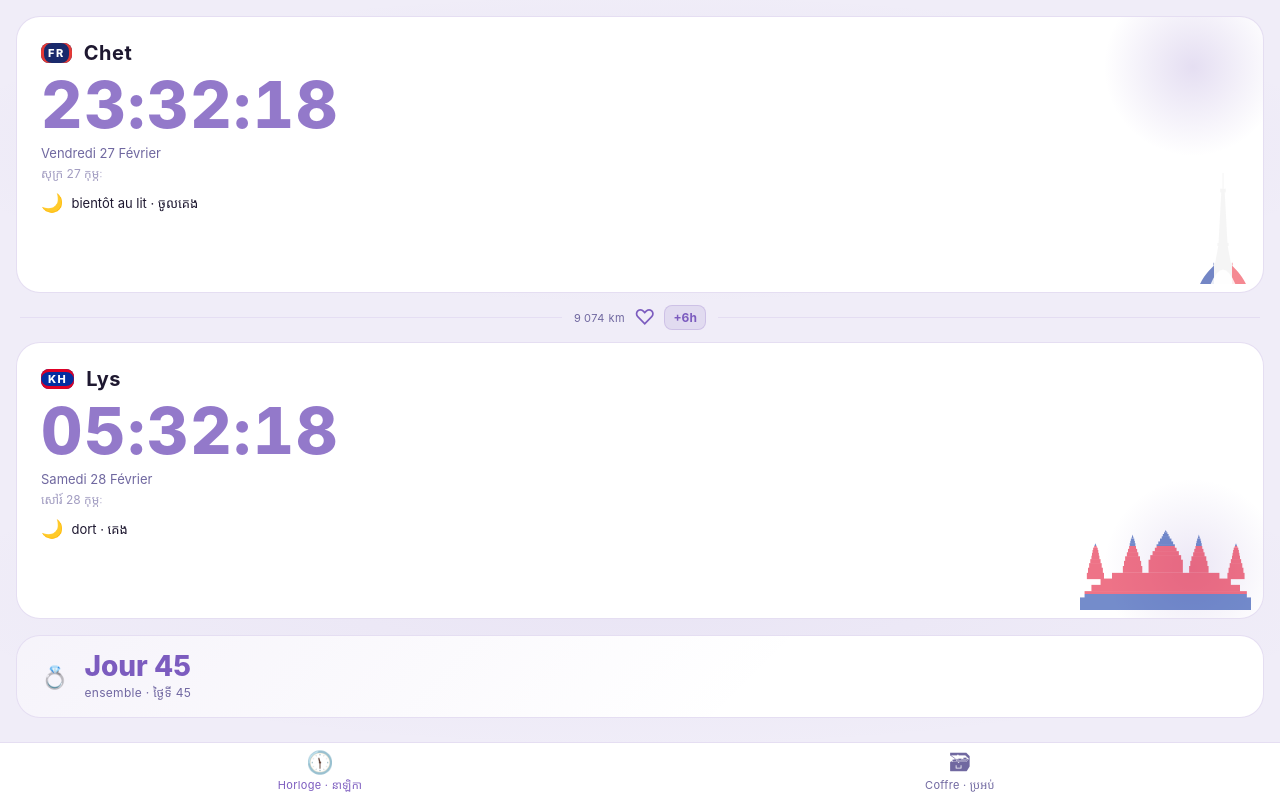
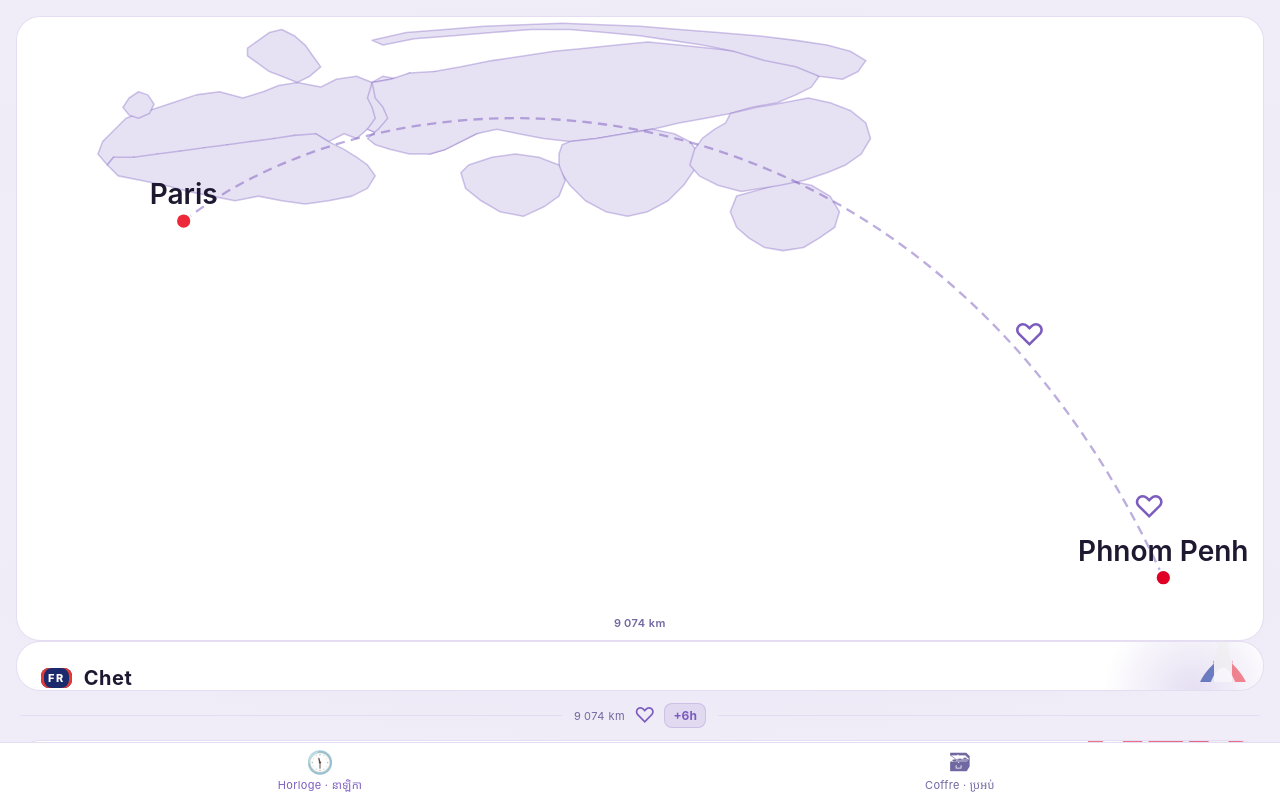
Before and after one commit to chetana/9074km, a SvelteKit app: page /horloge in a window 1280 px wide. Built offline with nearby package versions, Linux system fonts and the light colour scheme.

Commit message:
feat: mini-carte monde animée Paris↔Phnom Penh dans l'horloge

```diff
--- a/src/routes/horloge/+page.svelte
+++ b/src/routes/horloge/+page.svelte
@@ -40,6 +40,109 @@
 </svelte:head>
 
 <div class="page">
+
+	<!-- Mini-carte du monde — Paris ↔ Phnom Penh -->
+	<!-- viewBox 0 0 800 400 — lon -15→115, lat 70→5 -->
+	<!-- Paris : lon 2.35 lat 48.85 → x≈107 y≈131 -->
+	<!-- Phnom Penh : lon 104.9 lat 11.57 → x≈736 y≈360 -->
+	<div class="map-card">
+		<svg class="world-map" viewBox="0 0 800 400" xmlns="http://www.w3.org/2000/svg" aria-hidden="true">
+			<defs>
+				<!-- Chemin invisible pour l'animation du cœur (aller-retour Paris→PP) -->
+				<!-- La courbe monte (arc grand cercle simulé) -->
+				<path id="flight-path" d="M 107,131 C 250,20 580,20 736,360" fill="none"/>
+			</defs>
+
+			<!-- ── Continents simplifiés ── -->
+			<!-- Europe -->
+			<polygon class="land" points="
+				85,60  100,55  115,50  130,48  145,52  158,48  168,44  180,42
+				195,45  205,40  218,38  228,42  235,38  245,40  252,36  260,40
+				268,35  275,40  280,38  285,44  278,50  282,56  275,60  270,65
+				260,62  255,68  248,72  240,70  232,75  225,72  218,78  210,75
+				200,80  192,75  185,80  178,76  172,82  165,78  158,84  150,80
+				142,85  135,82  128,88  120,84  112,90  105,86  98,92  90,88
+				82,94  75,90  68,96  62,90  58,95  52,88  55,80  60,75
+				65,70  70,65  78,62  82,58
+			"/>
+			<!-- Scandinavie -->
+			<polygon class="land" points="
+				148,20  155,15  162,10  170,8  178,12  185,18  190,25  195,32
+				188,38  180,42  170,38  162,35  155,30  148,25
+			"/>
+			<!-- Îles britanniques -->
+			<polygon class="land" points="
+				68,58  72,52  78,48  84,50  88,56  85,62  78,65  72,63
+			"/>
+			<!-- Afrique du Nord -->
+			<polygon class="land" points="
+				62,90  75,90  90,88  105,86  120,84  135,82  150,80  165,78
+				178,76  192,75  200,80  210,85  218,90  225,95  230,102
+				225,110  215,115  200,118  185,120  170,118  155,115  140,118
+				125,115  110,112  95,108  80,105  65,102  58,95
+			"/>
+			<!-- Asie de l'Ouest / Moyen-Orient -->
+			<polygon class="land" points="
+				228,42  240,40  252,38  265,40  278,42  290,45  305,48  315,52
+				320,58  315,65  305,70  295,75  285,80  275,85  265,88  255,85
+				248,80  240,78  232,75  225,72  230,65  228,58  225,52
+			"/>
+			<!-- Asie centrale / Russie du Sud -->
+			<polygon class="land" points="
+				228,42  240,40  252,36  268,35  285,32  305,28  325,25  345,22
+				365,20  385,18  405,16  425,18  445,20  462,22  478,25  492,28
+				505,32  515,38  510,45  500,50  488,55  472,58  458,62  442,65
+				425,68  408,72  390,75  372,78  355,80  338,78  322,75  308,72
+				295,75  285,80  275,85  265,88  252,88  240,85  230,82  225,78
+				232,72  238,65  235,58  230,52
+			"/>
+			<!-- Russie / Sibérie -->
+			<polygon class="land" points="
+				228,15  250,10  275,8   300,6   325,5   350,4   375,5   400,6
+				425,8   450,10  475,12  500,15  520,18  535,22  545,28  540,35
+				530,40  515,38  500,32  480,28  460,22  440,18  420,15  400,12
+				378,10  355,8   330,8   305,10  280,12  255,14  235,18  228,15
+			"/>
+			<!-- Asie du Sud / Inde -->
+			<polygon class="land" points="
+				355,80  372,78  390,75  408,72  422,75  432,80  438,88  435,98
+				428,108 418,118 405,125 392,128 378,125 365,118 355,108 348,98
+				348,88  350,82
+			"/>
+			<!-- Asie du Sud-Est / Indochine -->
+			<polygon class="land" points="
+				480,110 495,105 510,108 522,115 528,125 525,135 515,142
+				505,148 492,150 480,148 470,142 462,135 458,125 462,115
+			"/>
+			<!-- Chine / Asie de l'Est -->
+			<polygon class="land" points="
+				458,62  475,58  492,55  508,52  522,55  535,60  545,68  548,78
+				542,88  532,95  520,100 505,105 490,108 478,110 465,112
+				450,108 438,102 432,95  435,85  440,78  448,72  455,68
+			"/>
+			<!-- Péninsule arabique -->
+			<polygon class="land" points="
+				290,95  305,90  320,88  335,90  348,95  352,105 348,115
+				338,122 325,128 310,125 298,118 288,110 285,100
+			"/>
+
+			<!-- ── Ligne de vol pointillée Paris→PP ── -->
+			<path class="flight-line" d="M 107,131 C 250,20 580,20 736,360"/>
+
+			<!-- ── Épingles ── -->
+			<!-- Paris -->
+			<circle class="pin pin-paris" cx="107" cy="131" r="5"/>
+			<text class="pin-label" x="107" y="120" text-anchor="middle">Paris</text>
+			<!-- Phnom Penh -->
+			<circle class="pin pin-pp" cx="736" cy="360" r="5"/>
+			<text class="pin-label" x="736" y="349" text-anchor="middle">Phnom Penh</text>
+
+			<!-- ── Cœur animé ── -->
+			<text class="heart heart-1">♡</text>
+			<text class="heart heart-2">♡</text>
+		</svg>
+		<div class="map-dist">{DISTANCE_KM.toLocaleString('fr-FR')} km</div>
+	</div>
 
 	<!-- Carte Paris -->
 	<div class="clock-card">
@@ -224,6 +327,98 @@
 		background:
 			radial-gradient(ellipse 80% 30% at 50% 20%, color-mix(in srgb, var(--accent) 8%, transparent) 0%, transparent 70%),
 			radial-gradient(ellipse 80% 30% at 50% 80%, color-mix(in srgb, var(--accent) 6%, transparent) 0%, transparent 70%);
+	}
+
+	/* ── Mini-carte ── */
+	.map-card {
+		position: relative;
+		background: var(--card);
+		border: 1px solid var(--border);
+		border-radius: var(--radius-2xl);
+		overflow: hidden;
+		flex-shrink: 0;
+	}
+
+	.world-map {
+		display: block;
+		width: 100%;
+		height: auto;
+	}
+
+	.land {
+		fill: color-mix(in srgb, var(--accent) 18%, var(--card));
+		stroke: color-mix(in srgb, var(--accent) 35%, transparent);
+		stroke-width: 1;
+		stroke-linejoin: round;
+	}
+
+	.flight-line {
+		fill: none;
+		stroke: var(--accent);
+		stroke-width: 1.5;
+		stroke-dasharray: 6 4;
+		opacity: 0.5;
+	}
+
+	.pin {
+		stroke: var(--on-accent);
+		stroke-width: 1.5;
+	}
+
+	.pin-paris { fill: #ED2939; }
+	.pin-pp    { fill: #E00025; }
+
+	.pin-label {
+		font-size: 18px;
+		font-weight: 600;
+		fill: var(--text);
+		font-family: inherit;
+	}
+
+	.heart {
+		font-size: 20px;
+		fill: var(--accent);
+		offset-path: path("M 107,131 C 250,20 580,20 736,360");
+		offset-rotate: 0deg;
+	}
+
+	/* Cœur 1 : Paris → Phnom Penh */
+	.heart-1 {
+		animation: fly-forward 6s ease-in-out infinite;
+	}
+
+	/* Cœur 2 : Phnom Penh → Paris (décalé de 3s) */
+	.heart-2 {
+		animation: fly-backward 6s ease-in-out infinite;
+		animation-delay: 3s;
+	}
+
+	@keyframes fly-forward {
+		0%   { offset-distance: 0%;   opacity: 0; }
+		5%   { opacity: 1; }
+		95%  { opacity: 1; }
+		100% { offset-distance: 100%; opacity: 0; }
+	}
+
+	@keyframes fly-backward {
+		0%   { offset-distance: 100%; opacity: 0; }
+		5%   { opacity: 1; }
+		95%  { opacity: 1; }
+		100% { offset-distance: 0%;   opacity: 0; }
+	}
+
+	.map-dist {
+		position: absolute;
+		bottom: var(--space-2);
+		left: 50%;
+		transform: translateX(-50%);
+		font-size: var(--fs-xs);
+		color: var(--muted);
+		font-weight: 600;
+		letter-spacing: 0.5px;
+		background: color-mix(in srgb, var(--card) 80%, transparent);
+		padding: 2px var(--space-2);
+		border-radius: var(--radius-sm);
 	}
 
 	/* ── Cartes ── */
```
